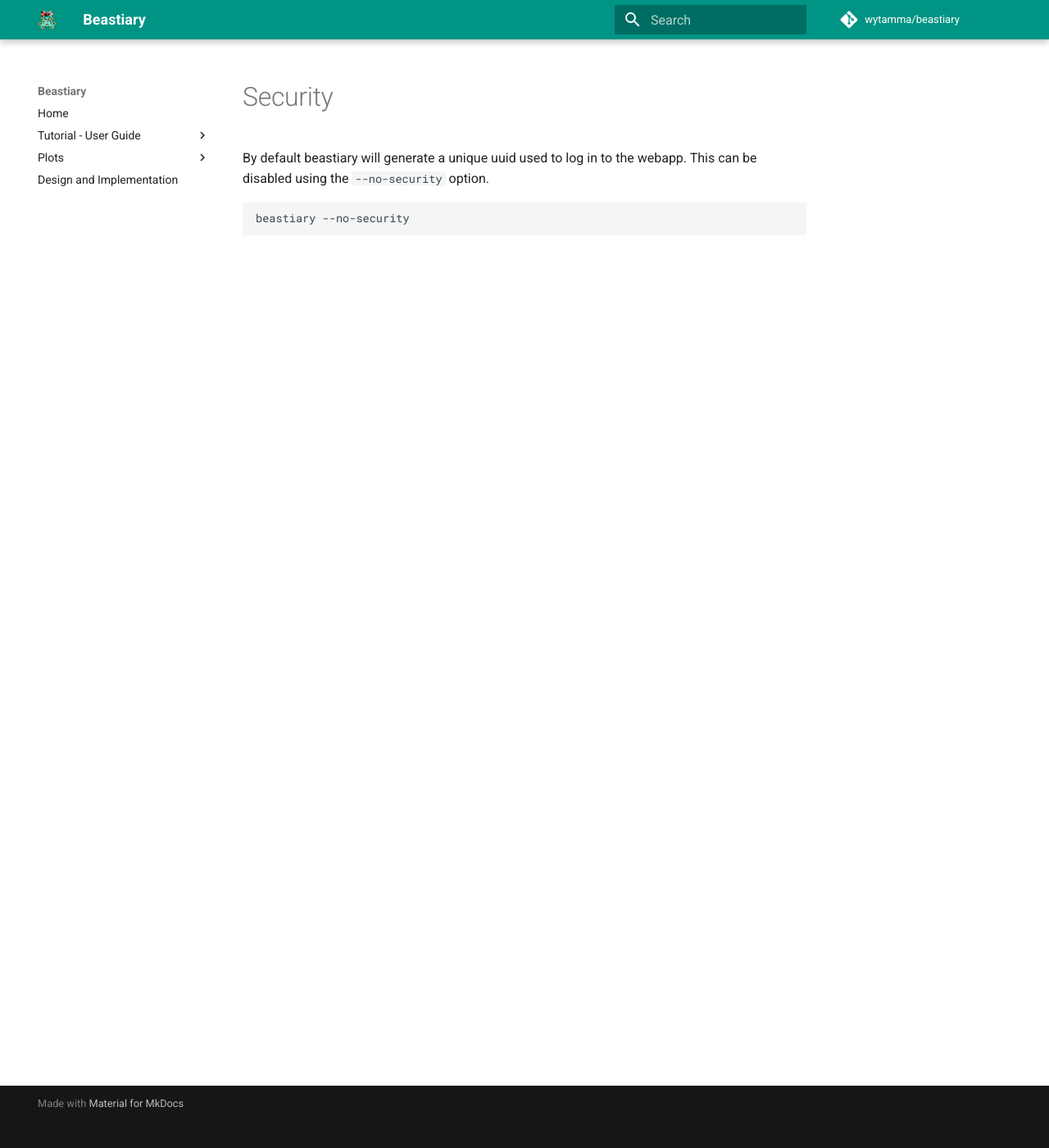
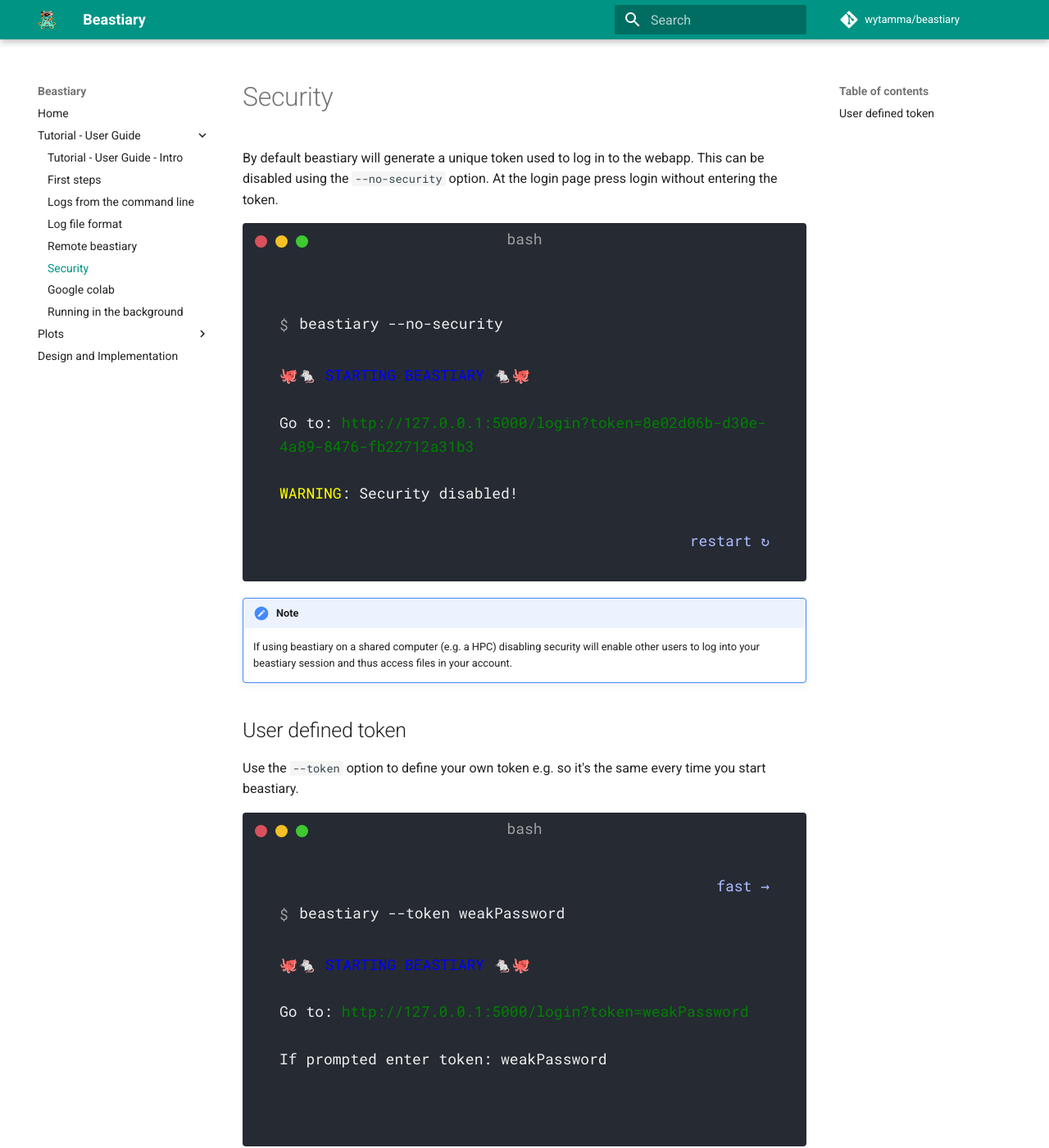
Before and after one commit to Wytamma/beastiary, an MkDocs documentation site: the page built from docs/tutorial/security.md, in a window 1280 px wide and 1400 px high. Shown: the whole window at 82% size. Built offline with MkDocs 1.6.1 and Material for MkDocs 9.7.7, drawn with Linux system fonts in a browser that asks for light colours; comment, search, counter and statistics services are not loaded.

Commit message:
:art: add security docs

````diff
--- a/docs/tutorial/security.md
+++ b/docs/tutorial/security.md
@@ -1,4 +1,39 @@
-By default beastiary will generate a unique uuid used to log in to the webapp. This can be disabled using the `--no-security` option.
-```bash
-beastiary --no-security
+By default beastiary will generate a unique token used to log in to the webapp. This can be disabled using the `--no-security` option. At the login page press login without entering the token.
+
+<div class="termy">
+
+```console
+$ beastiary --no-security
+
+🐙🐁 <span style="color: blue;">STARTING BEASTIARY</span> 🐁🐙
+
+Go to: <span style="color: green;">http://127.0.0.1:5000/login?token=8e02d06b-d30e-4a89-8476-fb22712a31b3</span>
+
+<span style="color: yellow;">WARNING</span>: Security disabled!
 ```
+
+</div>
+
+!!! note
+
+    If using beastiary on a shared computer (e.g. a HPC) disabling security will enable other users to log into your beastiary session and thus access files in your account.
+
+
+## User defined token
+
+Use the `--token` option to define your own token e.g. so it's the same every time you start beastiary.
+
+<div class="termy">
+
+```console
+$ beastiary --token weakPassword
+
+🐙🐁 <span style="color: blue;">STARTING BEASTIARY</span> 🐁🐙
+
+Go to: <span style="color: green;">http://127.0.0.1:5000/login?token=weakPassword</span>
+
+If prompted enter token: weakPassword
+
+```
+
+</div>
--- a/mkdocs.yml
+++ b/mkdocs.yml
@@ -15,6 +15,7 @@ nav:
   - tutorial/logs-from-the-command-line.md
   - tutorial/log-file-format.md
   - tutorial/remote-beastiary.md
+  - tutorial/security.md
   - tutorial/google-colab.md
   - tutorial/running-in-the-background.md
 - Plots:
````
Also changed, not shown: docs/tutorial/remote-beastiary.md (+2 -2 lines), 1 other file.
